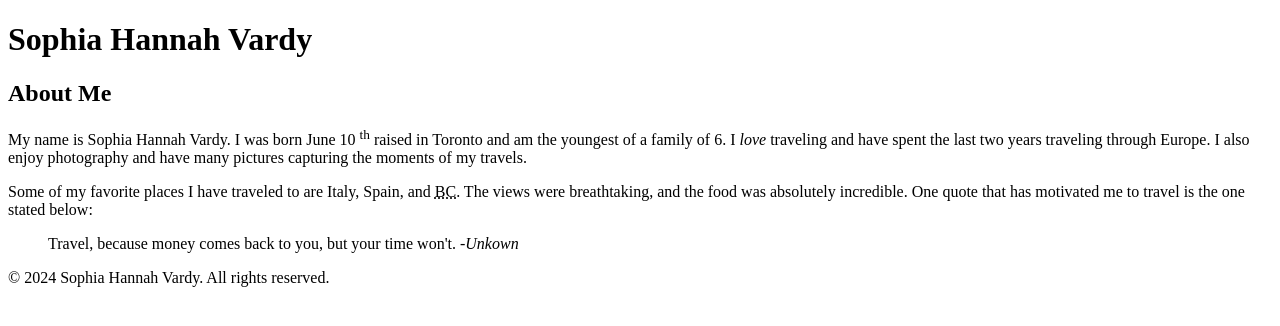
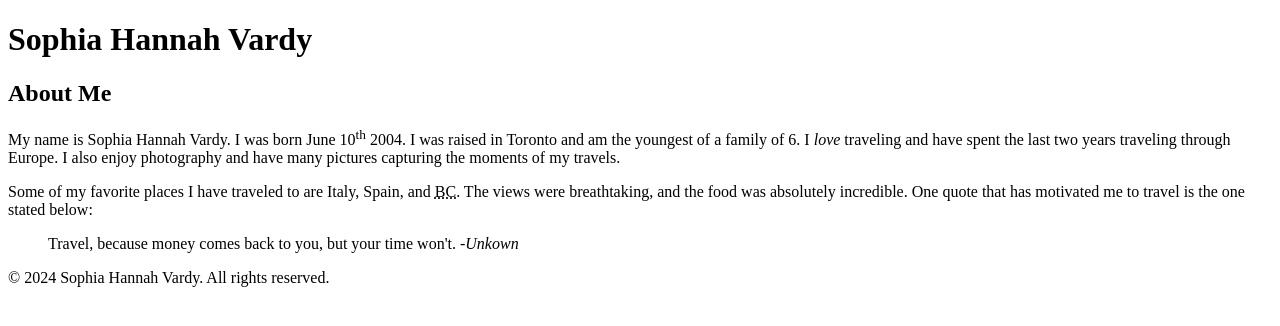
Before and after one commit to vard0032/vard0032.github.io, a plain HTML site: page html-assignment/index.html in a window 1280 px wide. Drawn offline with Linux system fonts and the light colour scheme.

Commit message:
finalassignment

```diff
--- a/html-assignment/index.html
+++ b/html-assignment/index.html
@@ -12,7 +12,7 @@
     <article>
 
         <h2>About Me</h2>
-        <p>My name is Sophia Hannah Vardy. I was born June 10 <sup>th</sup> raised in Toronto and am the youngest of a family of 6. I <em>love</em> traveling and have spent the last two years traveling through Europe. I also enjoy photography and have many pictures capturing the moments of my travels.
+        <p>My name is Sophia Hannah Vardy. I was born June 10<sup>th</sup> 2004. I was raised in Toronto and am the youngest of a family of 6. I <em>love</em> traveling and have spent the last two years traveling through Europe. I also enjoy photography and have many pictures capturing the moments of my travels.
 
     <p> Some of my favorite places I have traveled to are Italy, Spain, and <abbr title="British Columbia">BC</abbr>. The views were breathtaking, and the food was absolutely incredible. One quote that has motivated me to travel is the one stated below:
 
```
